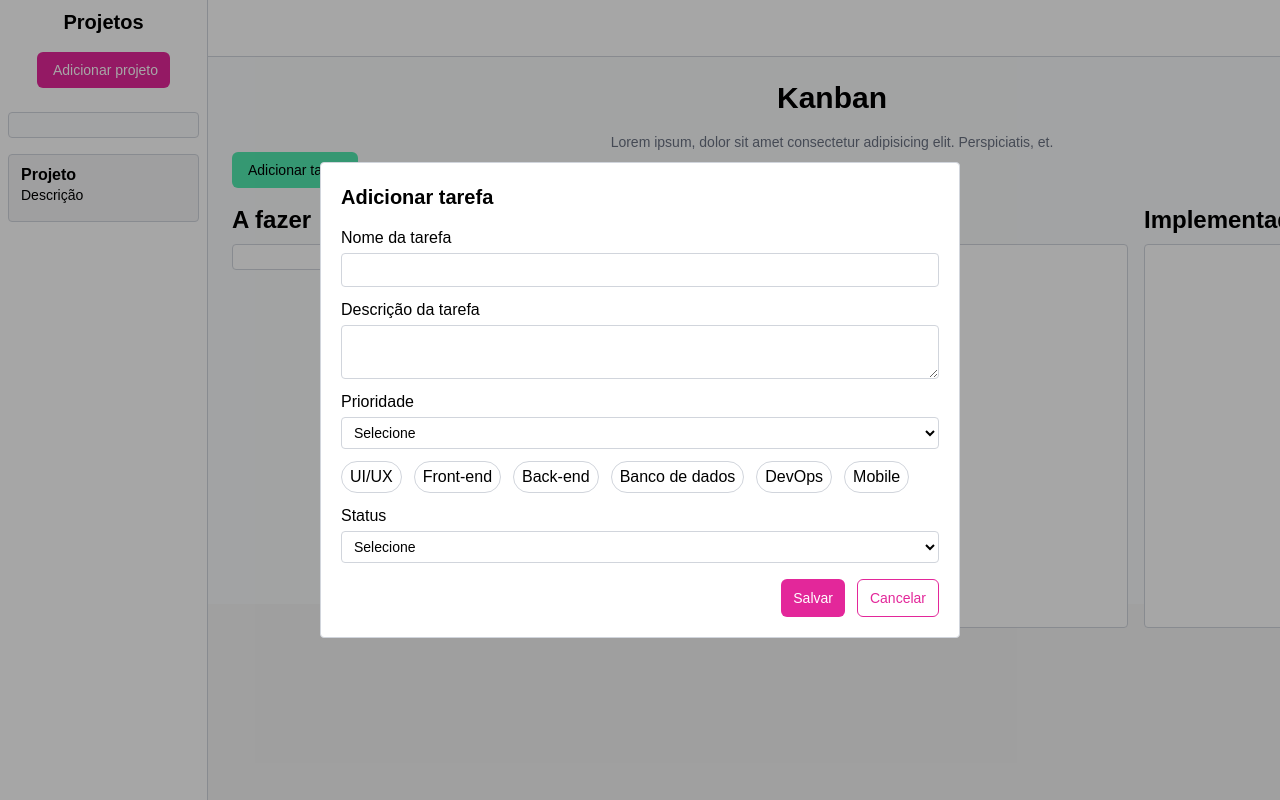
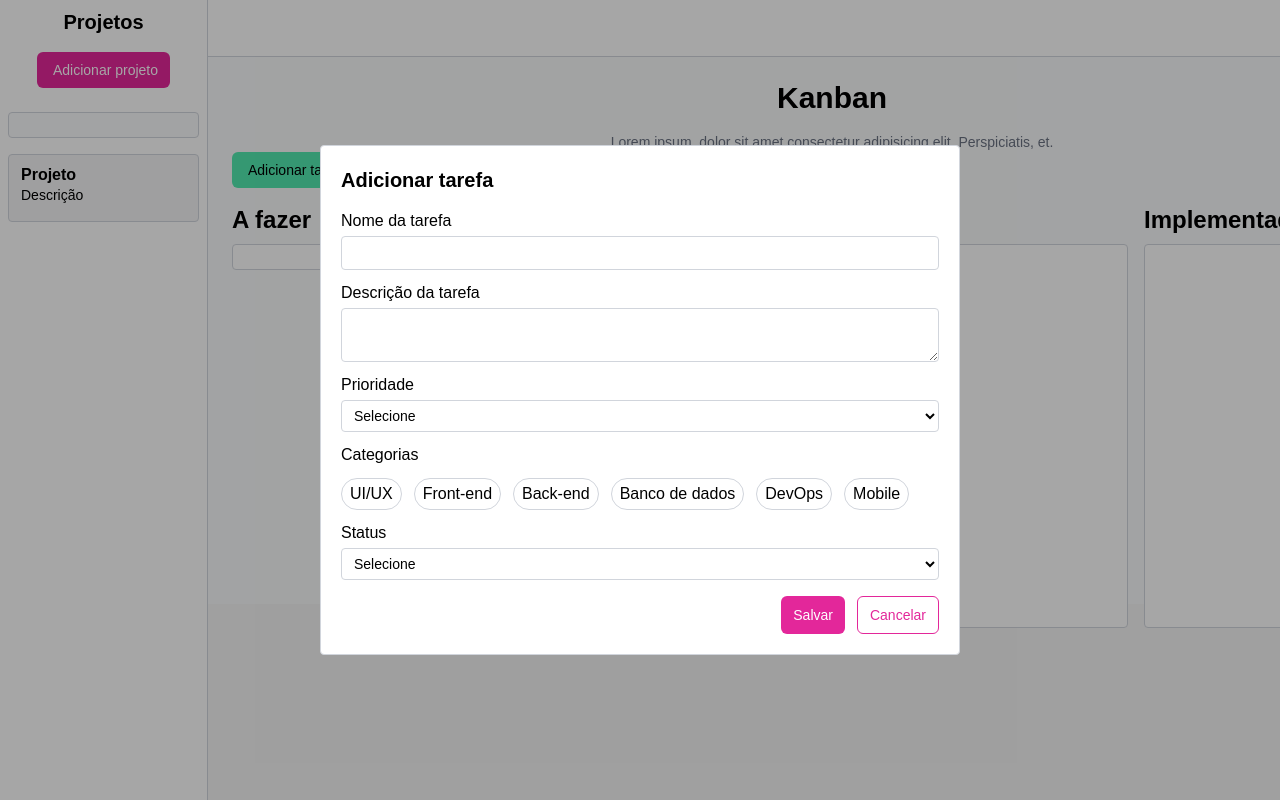
Before and after one commit to marcelosarinho/kanban, a React (Vite) app in the folder frontend/: page / in a window 1280 px wide. Both pictures are taken after a click on the button "Adicionar tarefa". Shown: the top 800 px of the page. Built offline with nearby package versions, Linux system fonts and the light colour scheme; some icons are missing; a web font is replaced by a local one.

Commit message:
feat: label for categories and title for project name and description in sidebar card

```diff
--- a/frontend/src/App.tsx
+++ b/frontend/src/App.tsx
@@ -120,6 +120,8 @@ function App() {
                 <option value="high">Alta</option>
             </Select>
 
+            <div className="flex flex-col">
+              <label className='mb-3' htmlFor="categories">Categorias</label>
               <div className="flex gap-3">
                 <CategoryBadge color="purple" label="UI/UX" />
                 <CategoryBadge color="blue" label="Front-end" />
@@ -127,6 +129,7 @@ function App() {
                 <CategoryBadge color="orange" label="Banco de dados" />
                 <CategoryBadge color="pink" label="DevOps" />
                 <CategoryBadge color="red" label="Mobile" />
+              </div>
             </div>
 
             <Select label="Status" name="task_status" id="task_status">
--- a/frontend/src/components/SidebarCard.tsx
+++ b/frontend/src/components/SidebarCard.tsx
@@ -10,8 +10,8 @@ export default function SidebarCard(props: SidebarCardProps) {
 
   return (
     <div className="bg-gray-100 py-2 px-3 rounded border border-gray-300 dark:bg-slate-800 dark:border-slate-700 dark:text-gray-300 hover:border-primary transition-colors">
-      <h2 className="font-semibold truncate">{name}</h2>
-      <h6 className="text-sm truncate leading-tight">{description}</h6>
+      <h2 title={name} className="font-semibold truncate">{name}</h2>
+      <h6 title={description} className="text-sm truncate leading-tight">{description}</h6>
 
       <div className="flex items-center justify-end">
         <Button variant="transparent">
```
Lines whose indentation alone changed are shown as unchanged.
